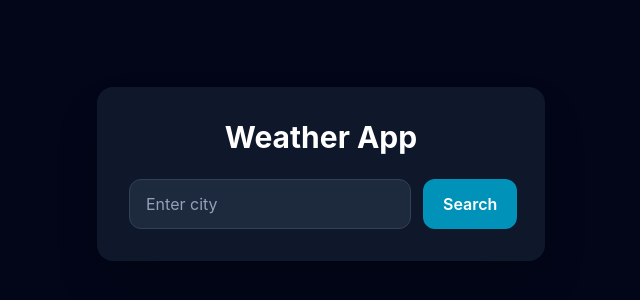
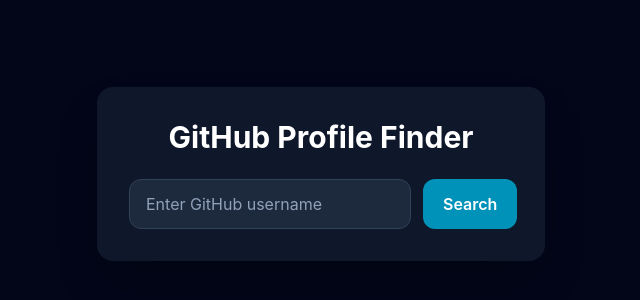
Before and after one commit to Oriyemi/React-Exercise, a React (Vite) app: page / in a window 1280 px wide. Shown: the part 226-526 px from the top of the page, without its empty margins (319-959 px from the left). Built offline with nearby package versions, Linux system fonts and the light colour scheme.

Commit message:
feat: add Profiler component for GitHub profile retrieval; update App component to include Profiler

```diff
--- a/src/App.jsx
+++ b/src/App.jsx
@@ -16,6 +16,7 @@
 import Stopwatch from './Components/Stopwatch';
 import CountDownTimer from './Components/CountDownTimer';
 import WeatherApp from './Components/WeatherApp';
+import Profiler from './Components/Profiler';
 function App() {
   return (
     <>
@@ -35,7 +36,9 @@
       {/* <QuoteGen /> */}
       {/* <Stopwatch /> */}
       {/* <CountDownTimer /> */}
-      <WeatherApp/>
+      {/* <WeatherApp /> */}
+      <Profiler/>
+
 
     </>
 
--- /dev/null
+++ b/src/Components/Profiler.jsx
@@ -0,0 +1,132 @@
+// 8. GitHub profile finder — handling 404s gracefully
+import React, { useState } from "react";
+
+function Profiler() {
+  const [username, setUsername] = useState("");
+  const [profile, setProfile] = useState(null);
+  const [loading, setLoading] = useState(false);
+  const [error, setError] = useState(null);
+
+  const getProfile = async () => {
+    if (!username.trim()) {
+      setError("Please enter a GitHub username");
+      return;
+    }
+
+    setLoading(true);
+    setError(null);
+    setProfile(null);
+
+    try {
+      const response = await fetch(
+        `https://api.github.com/users/${encodeURIComponent(username.trim())}`,
+      );
+
+      if (response.status === 404) {
+        throw new Error("GitHub user not found");
+      }
+
+      if (!response.ok) {
+        throw new Error("Something went wrong");
+      }
+      const data = await response.json();
+
+      setProfile(data);
+    } catch (error) {
+      setError(error.message);
+    } finally {
+      setLoading(false);
+    }
+  };
+
+  return (
+    <div className="min-h-screen bg-slate-950 flex items-center justify-center px-4">
+      <div className="w-full max-w-md rounded-2xl bg-slate-900 p-8 shadow-2xl">
+        <h1 className="mb-6 text-center text-3xl font-bold text-white">
+          GitHub Profile Finder
+        </h1>
+
+        <div className="flex gap-3">
+          <input
+            type="text"
+            placeholder="Enter GitHub username"
+            value={username}
+            onChange={(e) => setUsername(e.target.value)}
+            className="flex-1 rounded-xl border border-slate-700 bg-slate-800 px-4 py-3 text-white outline-none placeholder:text-slate-400 focus:border-cyan-500 focus:ring-2 focus:ring-cyan-500/30"
+          />
+
+          <button
+            onClick={getProfile}
+            className="rounded-xl bg-cyan-600 px-5 py-3 font-semibold text-white transition hover:bg-cyan-500 active:scale-95"
+          >
+            Search
+          </button>
+        </div>
+
+        {loading && (
+          <p className="mt-6 text-center text-cyan-400">Loading profile...</p>
+        )}
+
+        {error && (
+          <p className="mt-6 rounded-xl bg-red-500/10 p-3 text-center text-red-400">
+            {error}
+          </p>
+        )}
+
+        {profile && !loading && !error && (
+          <div className="mt-8 rounded-2xl border border-slate-700 bg-slate-800 p-6 text-center">
+            <img
+              src={profile.avatar_url}
+              alt={profile.login}
+              className="mx-auto h-24 w-24 rounded-full border-4 border-cyan-500"
+            />
+
+            <h2 className="mt-4 text-2xl font-bold text-white">
+              {profile.name || profile.login}
+            </h2>
+
+            <p className="mt-1 text-cyan-400">@{profile.login}</p>
+
+            <p className="mt-4 text-slate-300">
+              {profile.bio || "No bio available"}
+            </p>
+
+            <div className="mt-6 grid grid-cols-3 gap-3">
+              <div className="rounded-xl bg-slate-700 p-3">
+                <p className="text-sm text-slate-400">Repos</p>
+                <p className="mt-1 text-lg font-bold text-white">
+                  {profile.public_repos}
+                </p>
+              </div>
+
+              <div className="rounded-xl bg-slate-700 p-3">
+                <p className="text-sm text-slate-400">Followers</p>
+                <p className="mt-1 text-lg font-bold text-white">
+                  {profile.followers}
+                </p>
+              </div>
+
+              <div className="rounded-xl bg-slate-700 p-3">
+                <p className="text-sm text-slate-400">Following</p>
+                <p className="mt-1 text-lg font-bold text-white">
+                  {profile.following}
+                </p>
+              </div>
+            </div>
+
+            <a
+              href={profile.html_url}
+              target="_blank"
+              rel="noreferrer"
+              className="mt-6 inline-block rounded-xl bg-cyan-600 px-6 py-3 font-semibold text-white hover:bg-cyan-500"
+            >
+              View GitHub Profile
+            </a>
+          </div>
+        )}
+      </div>
+    </div>
+  );
+}
+
+export default Profiler;
```
